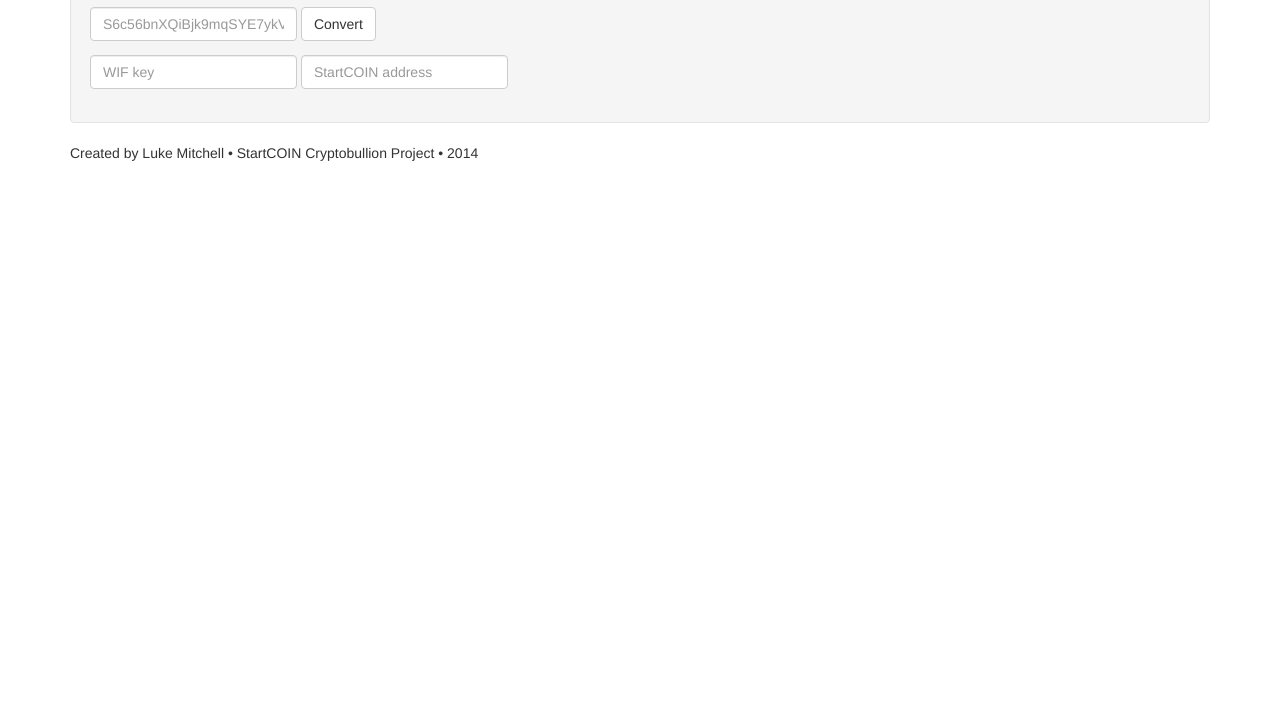
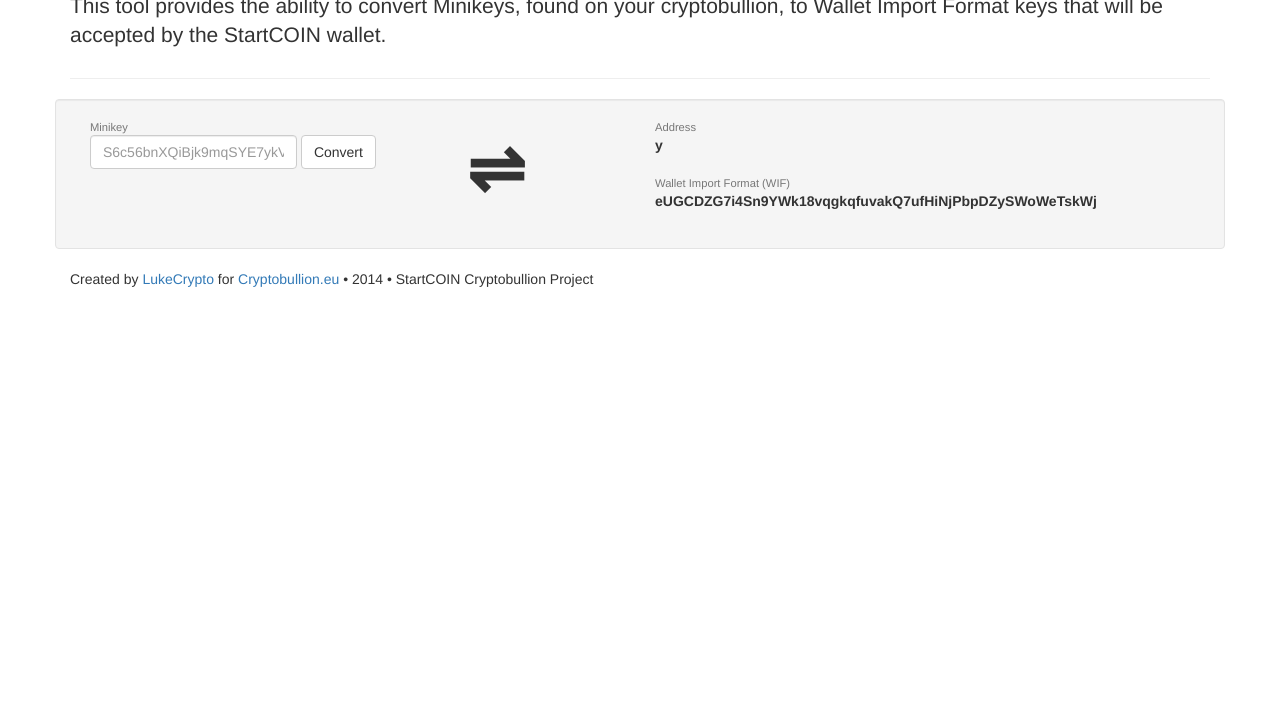
Before and after one commit to lukem512/startcoin-minikey, a website: page app.html in a window 1280 px wide. Shown: the part 99-800 px from the top of the page. Drawn offline with Linux system fonts and the light colour scheme.

Commit message:
New design

```diff
--- a/app.html
+++ b/app.html
@@ -3321,31 +3321,48 @@ Bitcoin.Util = {
 					return;
 				}
 				var key = new Bitcoin.ECKey(mini);
-				document.getElementById("wifkey").value = key.getBitcoinWalletImportFormat();
-				document.getElementById("address").value = key.getBitcoinAddress();
+				document.getElementById("wifkey").innerHTML = key.getBitcoinWalletImportFormat();
+				document.getElementById("address").innerHTML = key.getBitcoinAddress();
 			}
 		</script>
 	</head>
 	<body>
 		<div class="container">
-			<div class="header">
-				<h3 class="text-muted">StartCOIN Cryptobullion Redemption Tool</h3>
+			<div class="page-header">
+				<h1 class="text-muted">StartCOIN Cryptobullion Redemption Tool</h1>
+				<p class="lead">This tool provides the ability to convert Minikeys, found on your cryptobullion, to Wallet Import Format keys that will be accepted by the StartCOIN wallet.</p>
 			</div>
 
-			<div class="well">
-				<p>This tool provides the ability to convert Minikeys, found on your cryptobullion, to Wallet Import Format keys that will be accepted by the StartCOIN wallet.</p>
-				<form class="form form-inline" role="form">
-					<input type="text" id="minikey" class="form-control" value="" placeholder="S6c56bnXQiBjk9mqSYE7ykVQ7NzrRy"></input>
-					<input type="button" class="btn btn-default" class="form-control" value="Convert" onclick="mini2wif()"></input>
-				</form>
-				<form class="form form-inline" role="form">
-					<input type="text" id="wifkey" class="form-control" value="" placeholder="WIF key"></input>
-					<input type="text" id="address" class="form-control" value="" placeholder="StartCOIN address"></input>
-				</form>
+			<div class="row well">
+				<div class="col-md-4">
+					<span class="text-muted" style="font-size:0.8em;display:block;">Minikey</span>
+					<form class="form form-inline" role="form">
+						<input type="text" id="minikey" class="form-control" value="" placeholder="S6c56bnXQiBjk9mqSYE7ykVQ7NzrRy"></input>
+						<input type="button" class="btn btn-default" class="form-control" value="Convert" onclick="mini2wif()"></input>
+					</form>
+				</div>
+
+				<div class="col-md-2">
+					<p style="font-size:5em;font-weight:bolder;">&rlhar;</p>
+				</div>
+
+				<div class="col-md-6">
+					<div id="address-container">
+						<span class="text-muted" style="font-size:0.8em;display:block;">Address</span>
+						<span id="address" style="font-size:1em;font-weight:bold;">y</span>
+					</div>
+
+					<br />
+
+					<div id="wif-container">
+						<span class="text-muted" style="font-size:0.8em;display:block;">Wallet Import Format (WIF)</span>
+						<span id="wifkey" style="font-size:1em;font-weight:bold;">eUGCDZG7i4Sn9YWk18vqgkqfuvakQ7ufHiNjPbpDZySWoWeTskWj</span>
+					</div>
+				</div>
+
 			</div>
-
 			<footer class="footer">
-		    	<p>Created by Luke Mitchell &bullet; StartCOIN Cryptobullion Project &bullet; 2014</p>
+		    	<p>Created by <a href="https://twitter.com/LukeCrypto">LukeCrypto</a> for <a href="http://cryptobullion.eu">Cryptobullion.eu</a> &bullet; 2014 &bullet; StartCOIN Cryptobullion Project</p>
 		    </footer>
 		</div>
 	</body>
```
Also changed, not shown: html/ui.html (+33 -16 lines).
